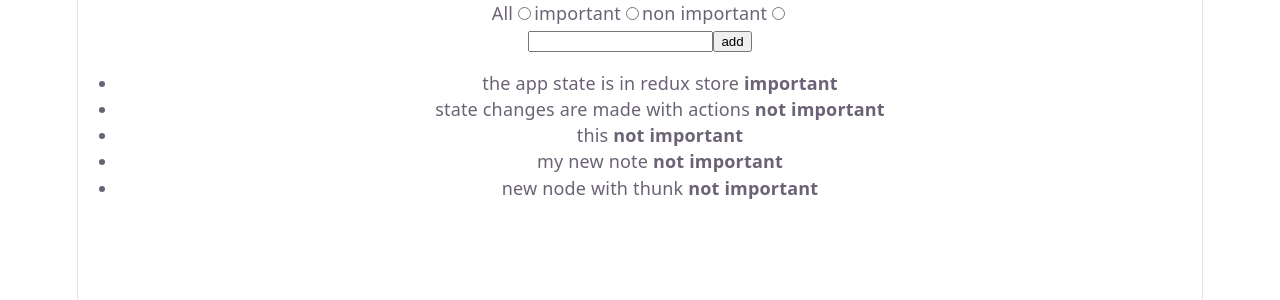
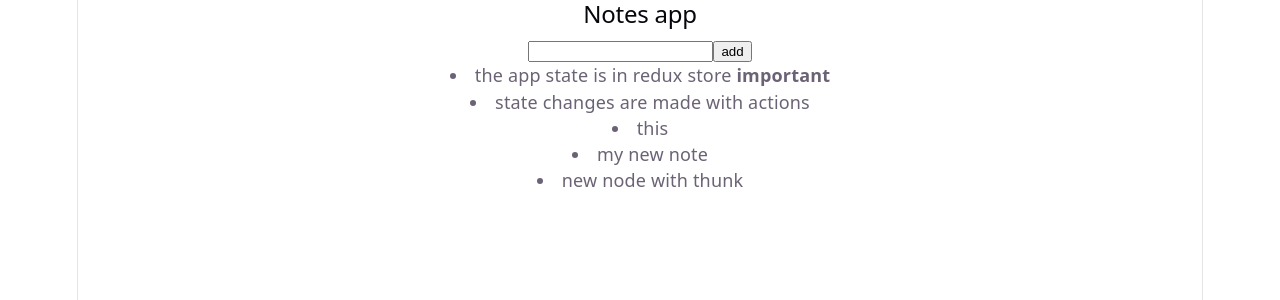
Before and after one commit to Libina-Rai/fullstack_workshop, a React (Vite) app in the folder part6/redux-notes/: page / in a window 1280 px wide. Shown: the top 300 px of the page. Built offline with nearby package versions, Linux system fonts and the light colour scheme; data requests are answered from the project's data file.

Commit message:
feat: add React Query integration for fetching notes and create ReactQueryApp component

```diff
--- a/part6/redux-notes/package.json
+++ b/part6/redux-notes/package.json
@@ -13,6 +13,7 @@
   },
   "dependencies": {
     "@reduxjs/toolkit": "^2.11.2",
+    "@tanstack/react-query": "^5.96.1",
     "axios": "^1.14.1",
     "react": "^19.2.4",
     "react-dom": "^19.2.4",
--- /dev/null
+++ b/part6/redux-notes/src/ReactQueryApp.jsx
@@ -0,0 +1,46 @@
+import { useQuery } from "@tanstack/react-query";
+import { getAll } from "./services/result";
+
+const App = () => {
+  //allows us to fetch data and manage the state of that data
+  const result = useQuery({
+    queryKey: ["notes"],
+    queryFn: getAll,
+  });
+
+  if (result.isLoading) {
+    return <div>Loading data...</div>;
+  }
+
+  const addNote = async (event) => {
+    event.preventDefault();
+    const content = event.target.note.value;
+    event.target.note.value = "";
+    console.log(content);
+  };
+
+  const toggleImportance = (note) => {
+    console.log("toggle importance of", note.id);
+  };
+
+  const notes = result.data;
+
+  return (
+    <div>
+      <h2>Notes app</h2>
+      <form onSubmit={addNote}>
+        <input name="note" />
+        <button type="submit">add</button>
+      </form>
+      {notes &&
+        notes.map((note) => (
+          <li key={note.id} onClick={() => toggleImportance(note)}>
+            {note.content}
+            <strong> {note.important ? "important" : ""}</strong>
+          </li>
+        ))}
+    </div>
+  );
+};
+
+export default App;
--- a/part6/redux-notes/src/main.jsx
+++ b/part6/redux-notes/src/main.jsx
@@ -1,20 +1,12 @@
 import { createRoot } from "react-dom/client";
 import "./index.css";
-import { Provider } from "react-redux";
-import App from "./App";
-import store from "./store";
+import App from "./ReactQueryApp";
+import { QueryClient, QueryClientProvider } from "@tanstack/react-query";
+
+const queryClient = new QueryClient();
 
 createRoot(document.getElementById("root")).render(
-  <Provider store={store}>
+  <QueryClientProvider client={queryClient}>
     <App />
-  </Provider>
+  </QueryClientProvider>,
 );
-
-// let myRoot = createRoot(document.getElementById("root"));
-
-// function myRender() {
-//   myRoot.render(<App />);
-// }
-
-// myRender();
-// store.subscribe(myRender);
--- /dev/null
+++ b/part6/redux-notes/src/services/result.js
@@ -0,0 +1,6 @@
+const baseUrl = "http://localhost:3001/notes";
+
+export const getAll = async () => {
+  const response = await fetch(baseUrl);
+  return response.json();
+};
```
Also changed, not shown: 1 other file (tests, documents, lock files or other folders).
